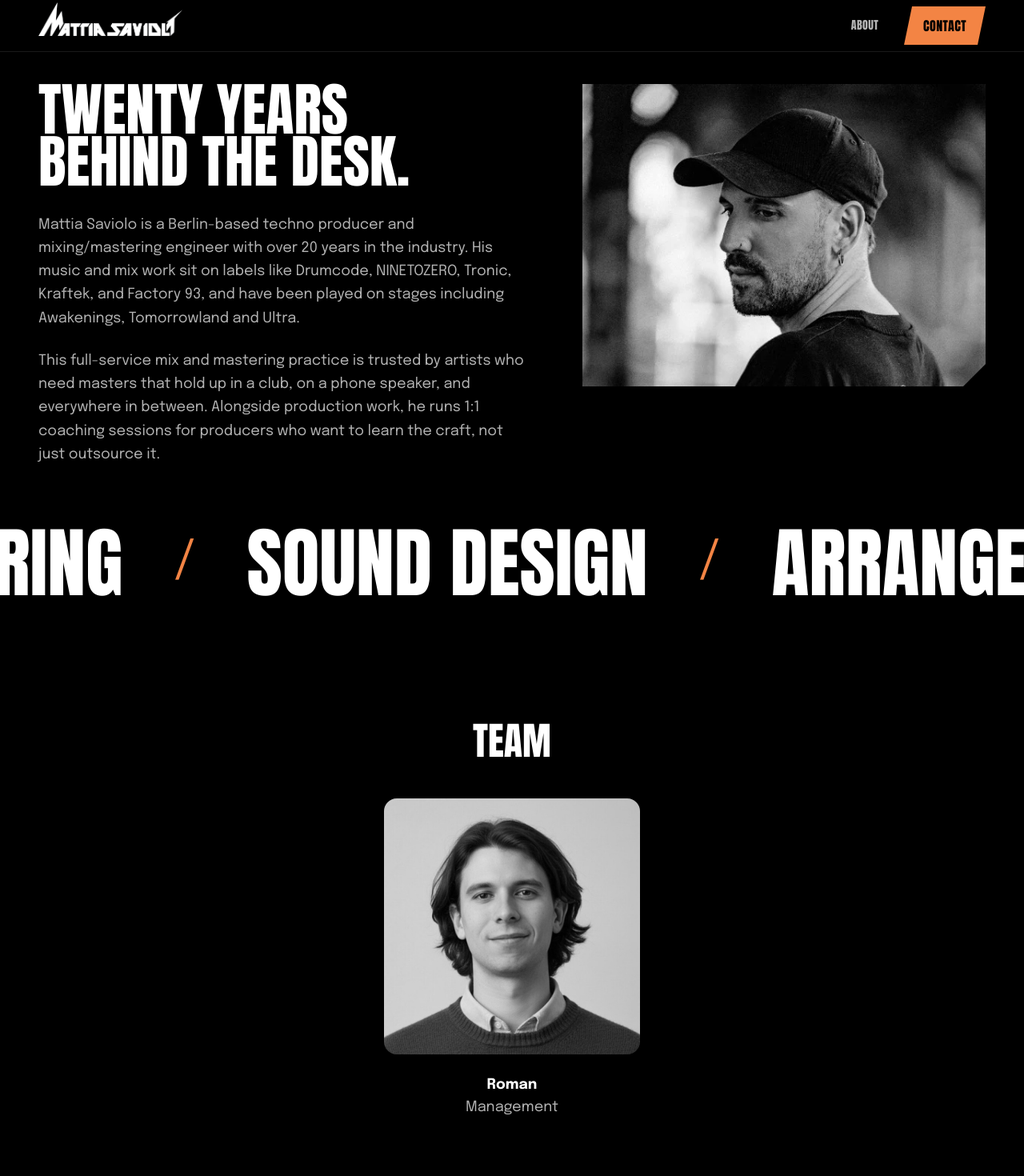
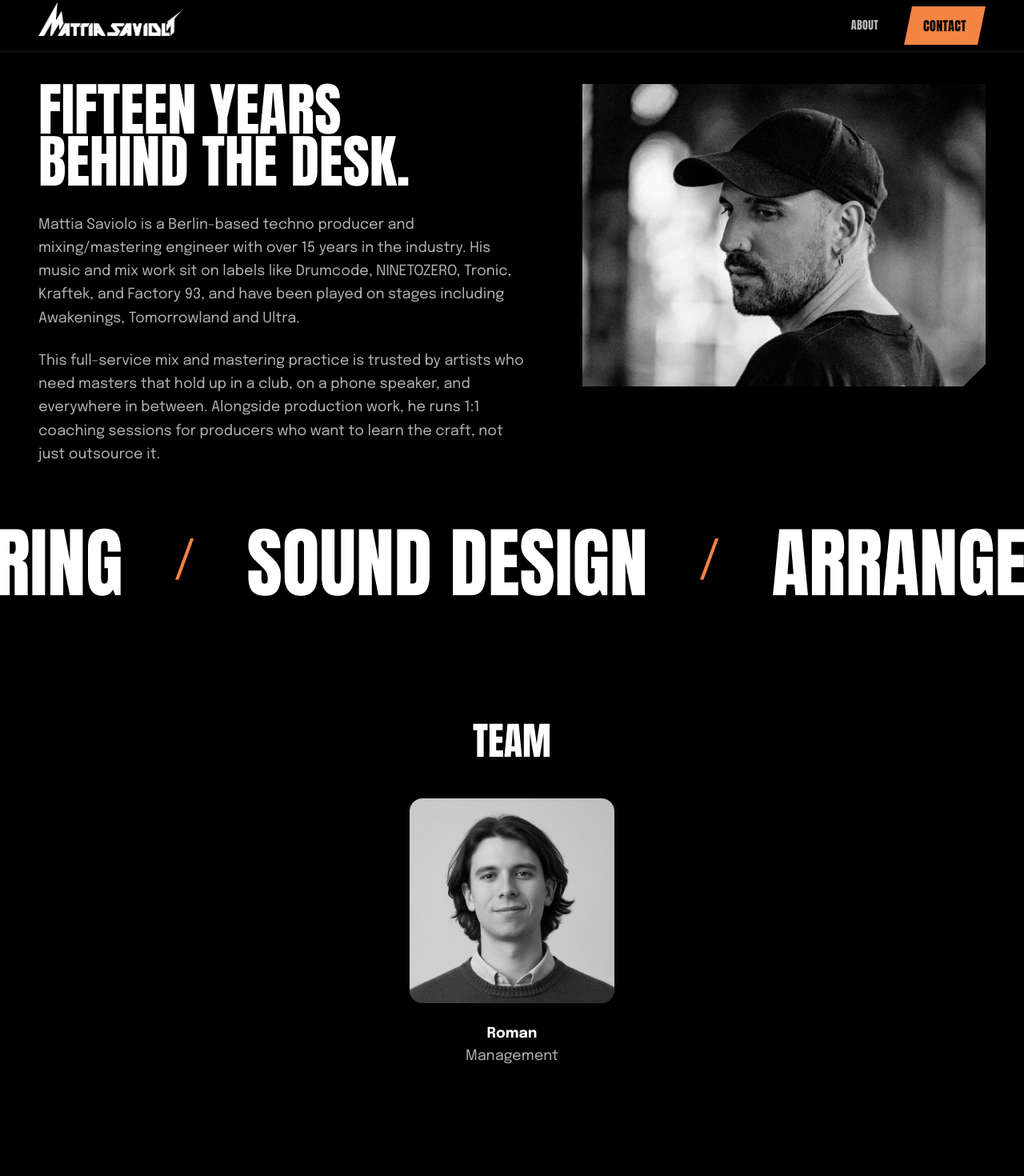
Before and after one commit to tayupov/mattia-saviolo.com, a Next.js app: page /about in a window 1280 px wide. Shown: the top 1470 px of the page at 80% size. Built offline with nearby package versions, Linux system fonts and the light colour scheme.

Commit message:
copy changes

```diff
--- a/src/app/about/page.tsx
+++ b/src/app/about/page.tsx
@@ -7,7 +7,7 @@ import { SiteFooter } from "@/components/SiteFooter";
 export const metadata: Metadata = {
   title: "About",
   description:
-    "Berlin-based techno producer and mixing/mastering engineer Mattia Saviolo — 20+ years behind the desk, releases on NINETOZERO, Tronic, Kraftek, and Factory 93.",
+    "Berlin-based techno producer and mixing/mastering engineer Mattia Saviolo — 15+ years behind the desk, releases on NINETOZERO, Tronic, Kraftek, and Factory 93.",
   alternates: { canonical: "/about" },
 };
 
@@ -30,7 +30,7 @@ export default function AboutPage() {
           <div className="grid gap-12 px-6 sm:px-12 lg:grid-cols-[1.1fr_0.9fr] lg:items-start lg:gap-16">
             <div className="order-2 lg:order-1">
               <h1 className="font-display text-5xl uppercase leading-[0.9] sm:text-6xl lg:text-7xl">
-                Twenty years
+                Fifteen years
                 <br />
                 behind the desk.
               </h1>
@@ -38,7 +38,7 @@ export default function AboutPage() {
               <div className="mt-8 space-y-6 text-lg leading-relaxed text-white/70">
                 <p>
                   Mattia Saviolo is a Berlin-based techno producer and
-                  mixing/mastering engineer with over 20 years in the
+                  mixing/mastering engineer with over 15 years in the
                   industry. His music and mix work sit on labels like
                   Drumcode, NINETOZERO, Tronic, Kraftek, and Factory 93, and have been played on stages including Awakenings, Tomorrowland and
                   Ultra.
@@ -97,13 +97,13 @@ export default function AboutPage() {
             Team
           </h2>
 
-          <div className="mx-auto mt-12 flex max-w-xs flex-col items-center">
+          <div className="mx-auto mt-12 flex max-w-64 flex-col items-center">
             <div className="relative aspect-square w-full overflow-hidden rounded-2xl bg-white/5 grayscale">
               <Image
                 src="/roman-headshot.jpg"
                 alt="Roman"
                 fill
-                sizes="(min-width: 640px) 20rem, 100vw"
+                sizes="16rem"
                 className="object-cover"
               />
             </div>
--- a/src/components/Services.tsx
+++ b/src/components/Services.tsx
@@ -49,7 +49,7 @@ export function Services({ theme = "dark" }: ServicesProps) {
       <div className="grid gap-14 lg:grid-cols-[minmax(0,1fr)_minmax(0,1.4fr)] lg:gap-20">
         <div>
           <span className="font-display text-6xl text-accent sm:text-7xl">
-            20+
+            15+
           </span>
           <h2 className="mt-4 font-display text-4xl uppercase leading-[0.95] sm:text-5xl">
             Years behind the desk.
@@ -61,7 +61,7 @@ export function Services({ theme = "dark" }: ServicesProps) {
           >
             Berlin-based techno producer and mixing/mastering engineer, with
             releases on Drumcode, NINETOZERO, Tronic, Kraftek, and Factory
-            93 — played at Tomorrowland and Ultra. Available remote or
+            93 — played at Awakenings, Tomorrowland and Ultra. Available remote or
             in-studio in Berlin.
           </p>
         </div>
```
